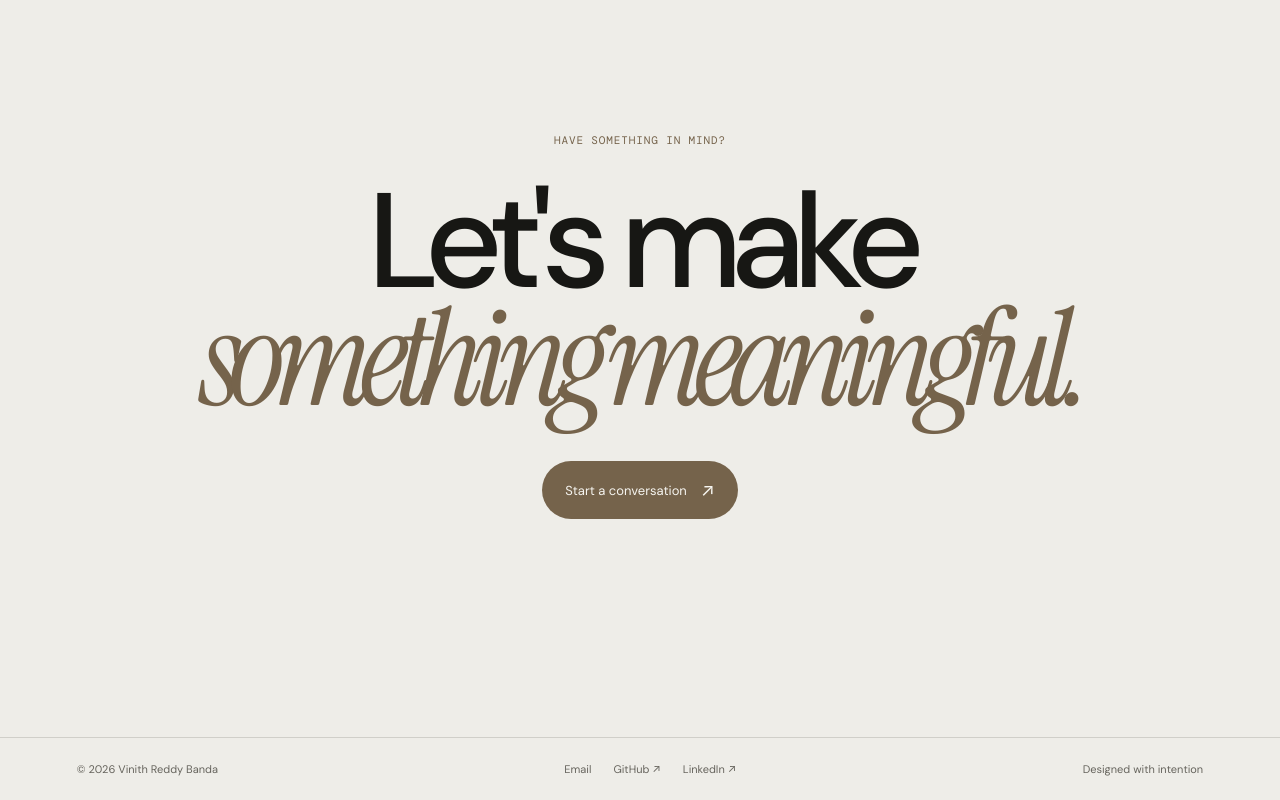
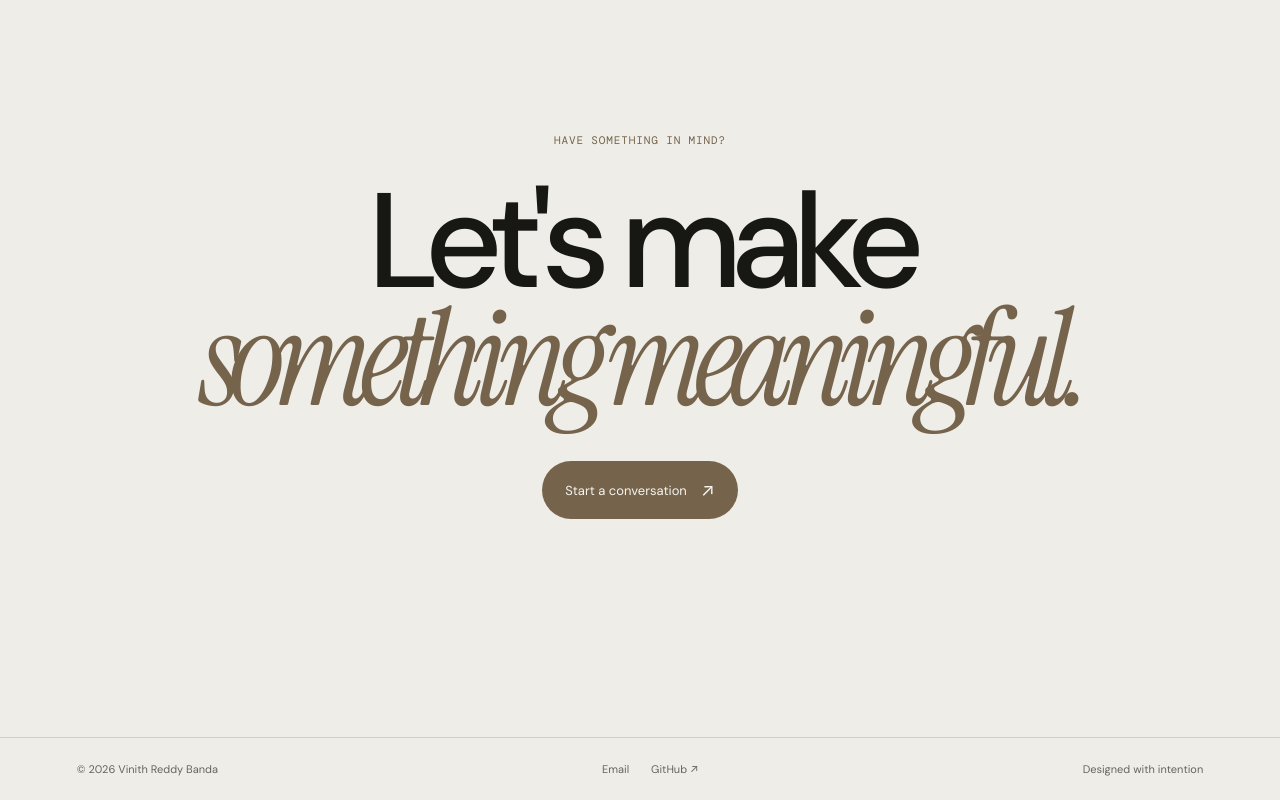
Before and after one commit to vinithreddybanda/vinithreddybanda.github.io, an Astro site: page / in a window 1280 px wide. Shown: the part 6949-7749 px from the top of the page. Built offline with nearby package versions, Linux system fonts and the light colour scheme; Astro itself is replaced by a stand-in of ours.

Commit message:
Remove unverified social profile link

```diff
--- a/src/pages/index.astro
+++ b/src/pages/index.astro
@@ -398,7 +398,6 @@ const skills = [
       <div class="footer-links">
         <a href="mailto:vinithreddybanda@gmail.com">Email</a>
         <a href="https://github.com/vinithreddybanda" target="_blank" rel="noreferrer">GitHub ↗</a>
-        <a href="https://www.linkedin.com/" target="_blank" rel="noreferrer">LinkedIn ↗</a>
       </div>
       <span>Designed with intention</span>
     </footer>
```
